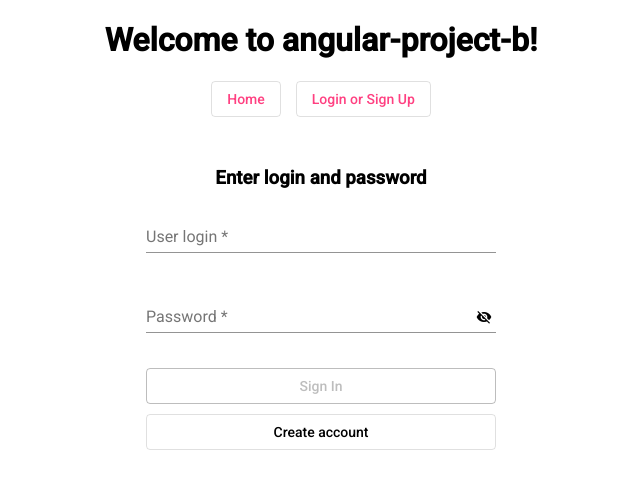
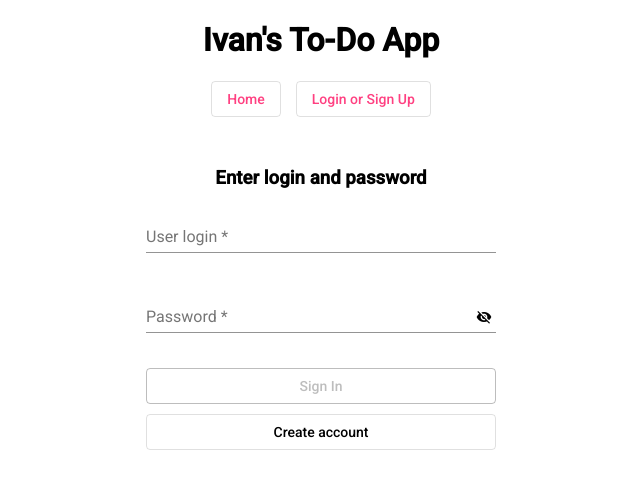
Before and after one commit to isushkevich/angular-project-b, an Angular app: page /auth in a window 1280 px wide. Shown: the top 488 px of the page, without its empty margins (319-959 px from the left). Built offline with nearby package versions, Linux system fonts and the light colour scheme.

Commit message:
Update title

```diff
--- a/src/app/app.component.ts
+++ b/src/app/app.component.ts
@@ -6,7 +6,7 @@ import {UserService} from "./user.service";
     template: `
         <div style="text-align:center" class="content">
             <h1>
-                Welcome to {{title}}!
+                {{title}}
             </h1>
 
             <nav>
@@ -23,7 +23,7 @@ import {UserService} from "./user.service";
     `,
 })
 export class AppComponent {
-    public title = "angular-project-b";
+    public title = "Ivan's To-Do App";
     public user: null | string;
 
     constructor(private userService: UserService) {
```
